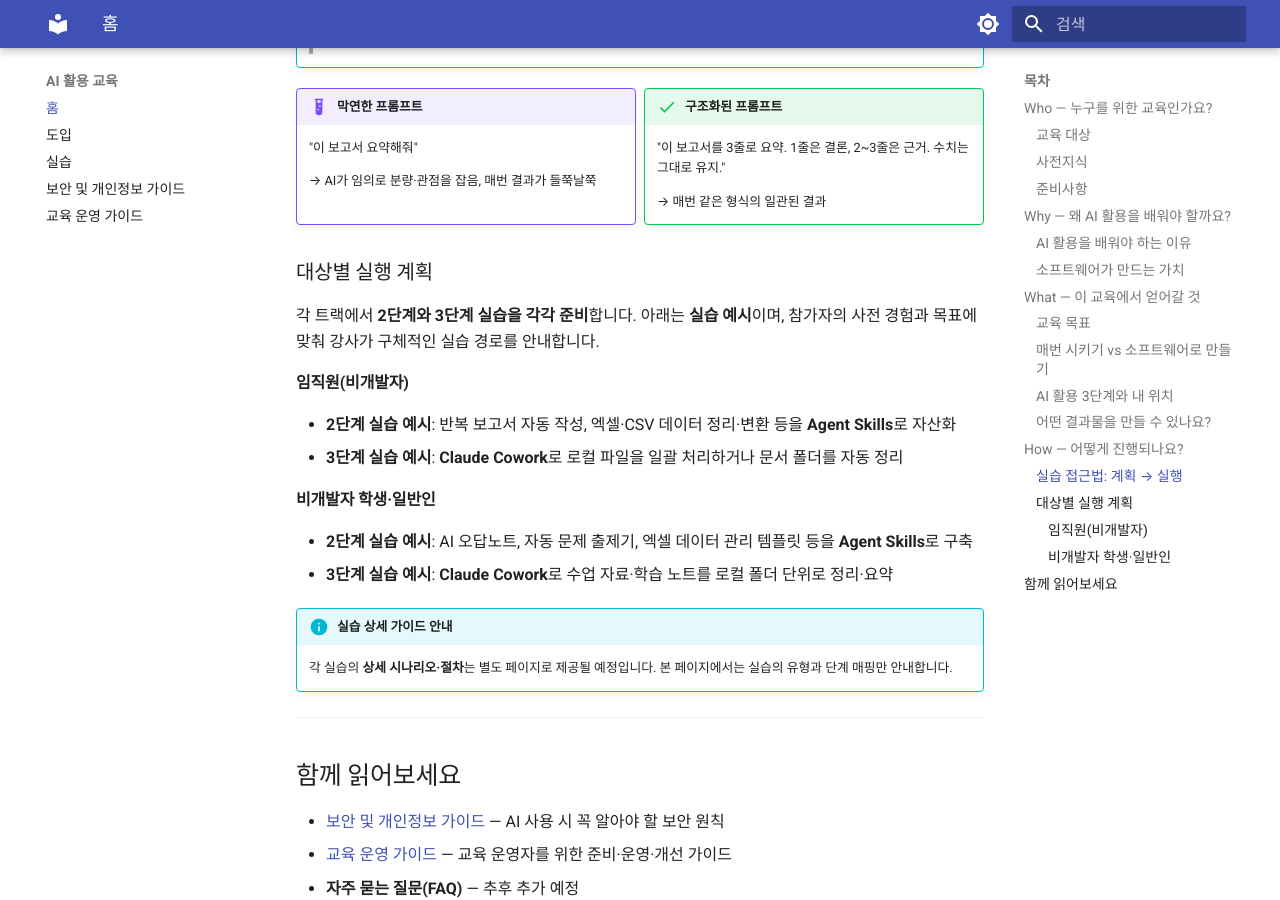
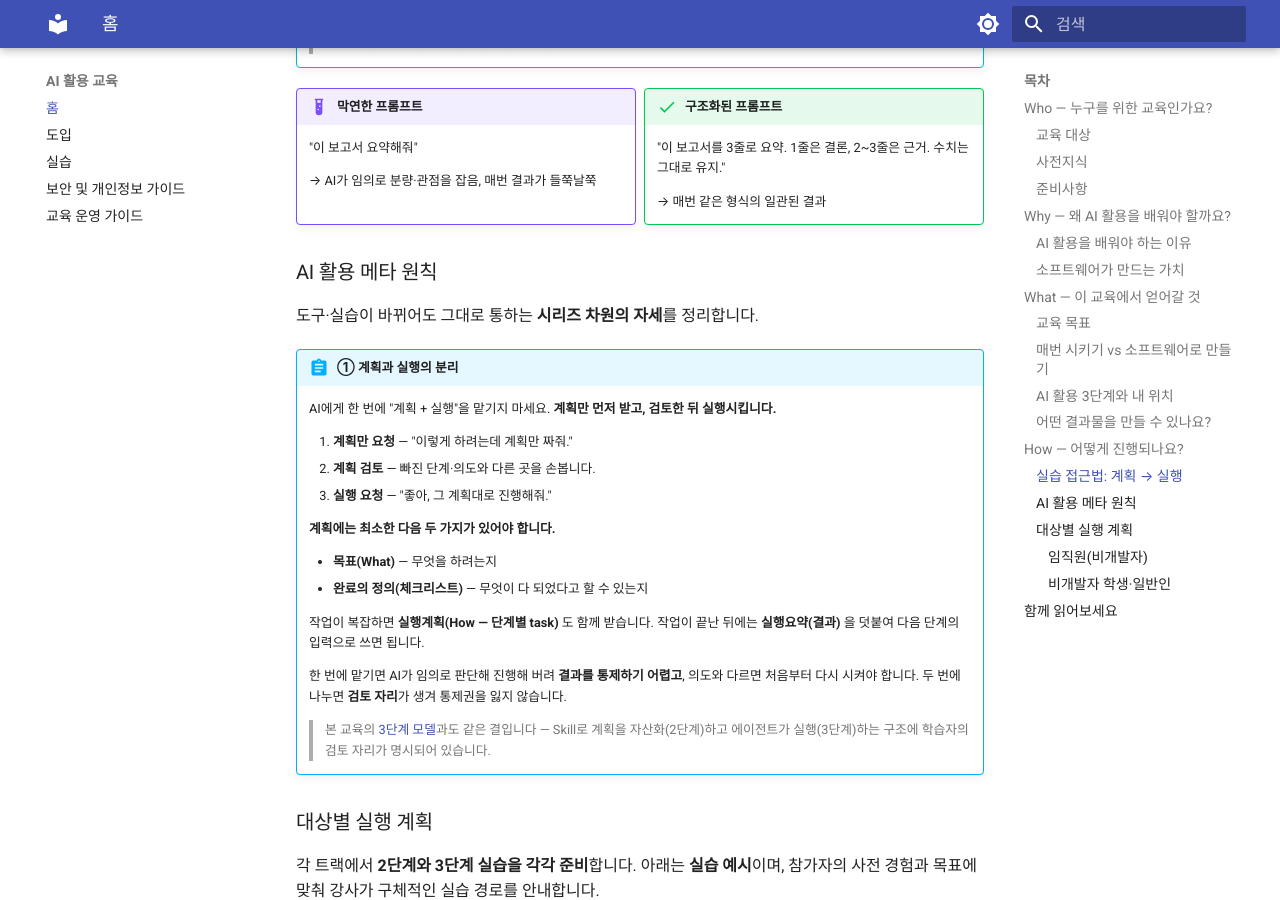
Before and after one commit to scroogy-dev/ai-onboarding, an MkDocs documentation site: the page built from docs/index.md, in a window 1280 px wide and 900 px high, scrolled down 6157 px. Built offline with MkDocs 1.6.1 and Material for MkDocs 9.7.7, drawn with Linux system fonts in a browser that asks for light colours.

Commit message:
docs: 이론 보강 — AI 활용 메타 원칙 ① 계획과 실행의 분리 (#32)
- docs/index.md "How" 섹션 안에 새 하위 ### AI 활용 메타 원칙 { #meta-principles } 신설. 후속 Task에서 ②③④⑤ 박스를 같은 섹션에 누적
- ① "계획과 실행의 분리" !!! abstract 박스 추가
  - 3단계 절차(계획만 요청 → 검토 → 실행 요청)
  - 계획 구성 가이드(목표/완료의 정의 최소, 복잡 시 실행계획·실행요약 추가) — 사용자 보강 가이드 2026-05-09 반영. 이슈-work 스킬 spec/plan/summary 결을 일반 AI 활용 가이드로 격상
  - 통제권 논거 + 3단계 모델([#stage-model]) 호출
- 외부 docs(Cowork·Code 모범 사례) 인용은 본문 미반영, plan/spec 외부 근거로만 보존 (사용자 가이드 — 심플한 원칙 우선)
- mkdocs --strict 빌드 정상
- spec/plan/summary Task 3 완료 처리, 다음 작업을 Task 4(② 데이터와 뷰의 분리)로 갱신

```diff
--- a/docs/index.md
+++ b/docs/index.md
@@ -264,6 +264,28 @@ flowchart LR
 
 </div>
 
+### AI 활용 메타 원칙 { #meta-principles }
+
+도구·실습이 바뀌어도 그대로 통하는 **시리즈 차원의 자세**를 정리합니다.
+
+!!! abstract "① 계획과 실행의 분리"
+    AI에게 한 번에 "계획 + 실행"을 맡기지 마세요. **계획만 먼저 받고, 검토한 뒤 실행시킵니다.**
+
+    1. **계획만 요청** — "이렇게 하려는데 계획만 짜줘."
+    2. **계획 검토** — 빠진 단계·의도와 다른 곳을 손봅니다.
+    3. **실행 요청** — "좋아, 그 계획대로 진행해줘."
+
+    **계획에는 최소한 다음 두 가지가 있어야 합니다.**
+
+    - **목표(What)** — 무엇을 하려는지
+    - **완료의 정의(체크리스트)** — 무엇이 다 되었다고 할 수 있는지
+
+    작업이 복잡하면 **실행계획(How — 단계별 task)** 도 함께 받습니다. 작업이 끝난 뒤에는 **실행요약(결과)** 을 덧붙여 다음 단계의 입력으로 쓰면 됩니다.
+
+    한 번에 맡기면 AI가 임의로 판단해 진행해 버려 **결과를 통제하기 어렵고**, 의도와 다르면 처음부터 다시 시켜야 합니다. 두 번에 나누면 **검토 자리**가 생겨 통제권을 잃지 않습니다.
+
+    > 본 교육의 [3단계 모델](#stage-model)과도 같은 결입니다 — Skill로 계획을 자산화(2단계)하고 에이전트가 실행(3단계)하는 구조에 학습자의 검토 자리가 명시되어 있습니다.
+
 ### 대상별 실행 계획
 
 각 트랙에서 **2단계와 3단계 실습을 각각 준비**합니다. 아래는 **실습 예시**이며, 참가자의 사전 경험과 목표에 맞춰 강사가 구체적인 실습 경로를 안내합니다.
```
Also changed, not shown: .ai/90_issues/active/issue-0032/issue-0032-plan.md (+9 -5 lines), .ai/90_issues/active/issue-0032/issue-0032-spec.md (+2 -0 lines), .ai/90_issues/active/issue-0032/issue-0032-summary.md (+8 -2 lines).
